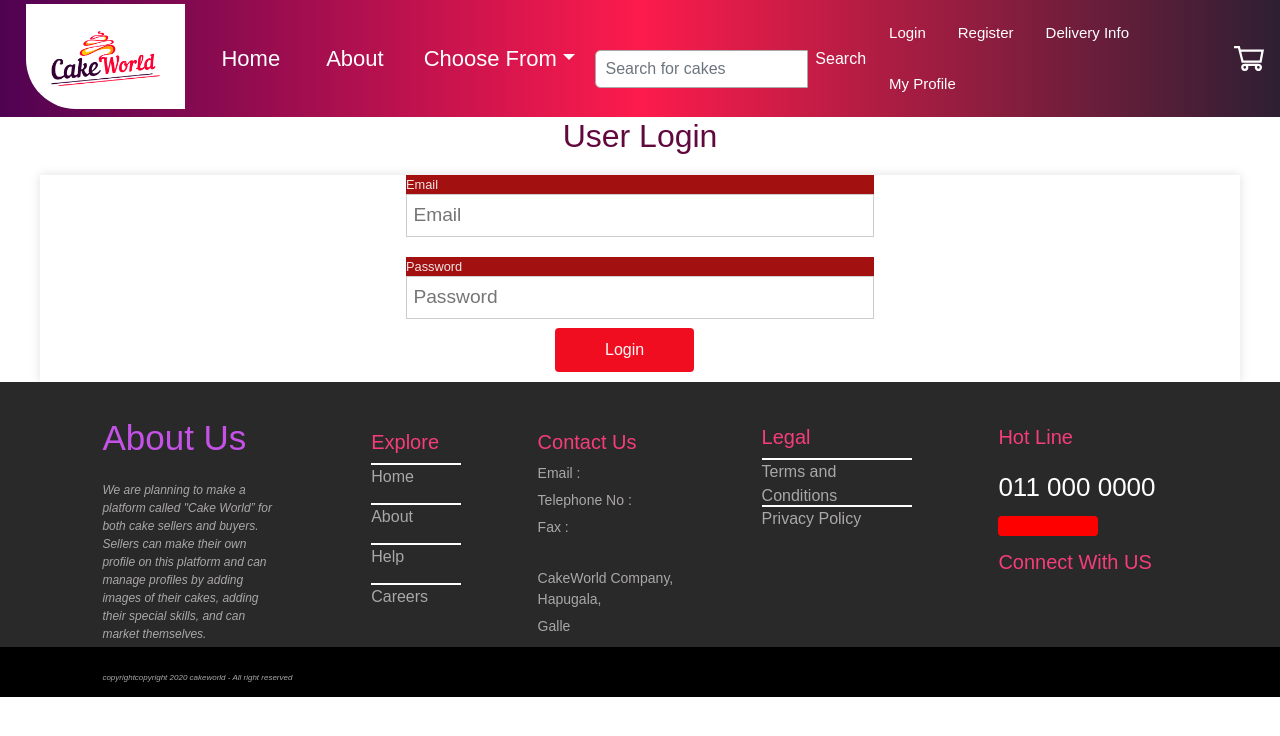
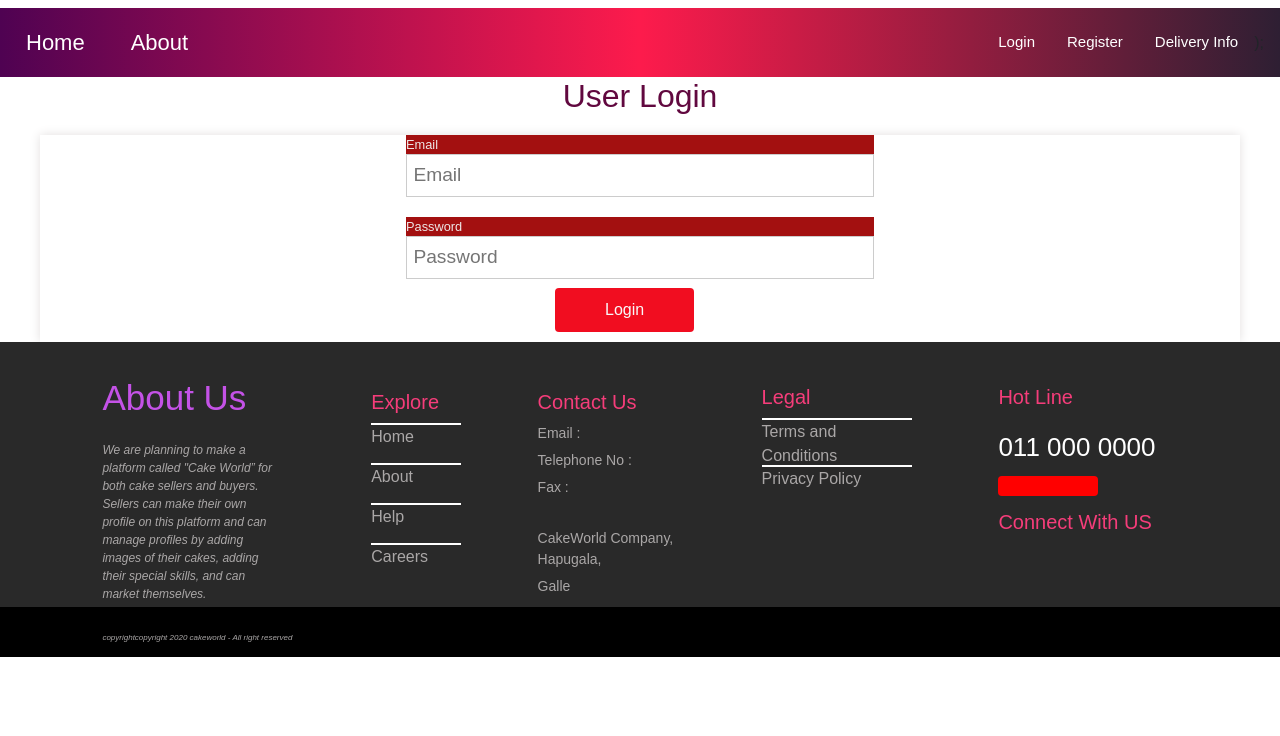
Before and after one commit to dumindack/Front_End, a React (Create React App) app: page /Login in a window 1280 px wide. Shown: the top 736 px of the page. Built offline with nearby package versions, Linux system fonts and the light colour scheme.

Commit message:
Login Logout navbar

```diff
--- a/src/Actions/Auth.js
+++ b/src/Actions/Auth.js
@@ -1,4 +1,5 @@
 import axois from "axios";
+
 
 
 
@@ -6,9 +7,13 @@ import {
 
   LOGIN_FAILED,
   LOGIN_SUCCESS,
+  LOGOUT,
+
+
 
 } from "./types";
 import { setAlert } from "./alert";
+
 
 
 //USER LOGIN
@@ -30,7 +35,9 @@ export const login = (email, password) => async (dispatch) => {
     dispatch({
       type: LOGIN_SUCCESS,
       payload: res.data,
+
     });
+
 
   } catch (error) {
 
@@ -41,6 +48,10 @@ export const login = (email, password) => async (dispatch) => {
     });
 
   }
+};
+
+export const logout = () => dispatch => {
+  dispatch({ type: LOGOUT });
 };
 
 
--- a/src/App.js
+++ b/src/App.js
@@ -16,6 +16,8 @@ import About from './components/Pages/About';
 import ProductList from './components/upload_product/ProductList'
 import store from "./store";
 import { Provider } from "react-redux";
+import PrivateRoute from './components/routing/PrivateRoute';
+import Alert from "./components/Layout/Alert";
 
 
   class App extends Component{
@@ -25,12 +27,13 @@ import { Provider } from "react-redux";
         <BrowserRouter>
           <div>
             <Navigationbar/>
+            <Alert />
               <div>
                 <Route exact path='/' component={Home}/>
                 <Route path='/Login' component={Login}/>
                 <Route path='/Register' component={Register}/>
                 <Route path='/GetSellers' component={GetSellers}/>
-                <Route path='/Admin' component={Admin}/>
+                <PrivateRoute exact path='/Admin' component={Admin}/>
                 <Route path='/GetBuyers' component={GetBuyers}/>
                 <Route path='/DeliveryInfo' component={DeliveryInfo}/>
                 <Route path='/About' component={About}/>
--- /dev/null
+++ b/src/components/Layout/Alert.js
@@ -0,0 +1,20 @@
+import React from 'react'
+import PropTypes from 'prop-types'
+import { connect } from 'react-redux';
+
+const Alert = ({ alerts }) =>
+  alerts.map((alert) => (
+    <div key={alert.id} className={`alert alert-${alert.alertType}`}>
+      {alert.msg}
+    </div>
+  ));
+
+Alert.propTypes = {
+    alerts: PropTypes.array.isRequired
+};
+
+const mapStateToProps = (state) => ({
+    alerts: state.alert
+});
+
+export default connect(mapStateToProps)(Alert);
--- a/src/components/Login.js
+++ b/src/components/Login.js
@@ -36,6 +36,10 @@ if (isAuthenticated) {
     return <Redirect to="/Admin" />;
   else if (user.role === "Seller")
     return <Redirect to="/upload_product/ProductList" />
+    else if (user.role === "Buyer")
+    return <Redirect to="/" />
+
+
   else
     console.log(user.role);
 }
@@ -81,10 +85,10 @@ if (isAuthenticated) {
 
 Login.propTypes = {
   login: PropTypes.func.isRequired,
-  isAuthenticated: PropTypes.bool,
-  setAlert:PropTypes.func.isRequired,
+  isAuthenticated: PropTypes.bool.isRequired,
   user: PropTypes.object.isRequired,
 };
+
 
 const mapStateToProps = (state) => ({
   isAuthenticated: state.auth.isAuthenticated,
--- a/src/components/Navigationbar.js
+++ b/src/components/Navigationbar.js
@@ -1,87 +1,122 @@
-import { NavDropdown } from 'react-bootstrap';
+
 import 'bootstrap/dist/css/bootstrap.min.css';
 import icon from '../Media/logo/logo.png';
 import './CSS/Navigationbar.css'
 import text from '../Media/logo/text.png'
 import Carticon from '../Media/icon/carticon.svg'
+import { Link } from "react-router-dom";
+import { logout } from "../Actions/Auth";
+import { connect } from 'react-redux';
+import PropTypes from "prop-types";
+import React, { Fragment } from "react";
 
 
-const Navigationbar = () =>{
-return(
+
+
+
+const Navigationbar = ({ auth: { isAuthenticated }, logout }) =>{
+  const authLinks = (
+    <div class="custom-container">
+        <nav class="navbar navbar-expand-sm navbar-custom">
+        <div class="topnav">
+              <div class="topnav-right">
+              <Link to="/" class="navbar-brand">Home</Link>
+              <Link to="/About" class="nav-link">About</Link>
+              <Link to="/upload_product/ProductList">My Profile</Link>
+
+
+                <Link to="/DeliveryInfo">Delivery Info</Link>
+
+                  <div className="carticon">
+
+                    <div>
+                      <Link to="/CartProducts">
+                      <img src={Carticon} alt="/"  width="30px"/>
+                      </Link>
+
+                    </div>
+                </div>
+
+
+
+        <a onClick={logout} href="#!">
+        <span >Logout</span>
+          </a>
+
+     </div>
+     </div>
+      </nav>
+      </div>
+  );
+  const guestLinks = (
 <div class="custom-container">
         <nav class="navbar navbar-expand-sm navbar-custom">
-            <a class="navbar-brand" href="#">
-              <a class="box">
-              <img
-                  src={icon}
-                  height="55"
-                  width="auto"
-              />
-              </a>
-            </a>
-            <a href="/" class="navbar-brand">Home</a>
-            <button class="navbar-toggler" type="button" data-toggle="collapse" data-target="#navbarCustom">
-                <i class="fa fa-bars fa-lg py-1 text-white"></i>
-            </button>
+            <Link to="/" class="navbar-brand">Home</Link>
+
             <div class="navbar-collapse collapse" id="navbarCustom">
                 <ul class="navbar-nav">
 
                     <li class="nav-item">
-                        <a class="nav-link" href="/About">About</a>
-                    </li>
-                    <li class="nav-item dropdown">
-                    <NavDropdown title="Choose From" id="basic-nav-dropdown">
-                      <NavDropdown.Item href="#action/3.1">Birthday Cakes</NavDropdown.Item>
-                      <NavDropdown.Item href="#action/3.2">Cup Cakes</NavDropdown.Item>
-                      <NavDropdown.Item href="#action/3.3">Wedding Cakes</NavDropdown.Item>
-                      <NavDropdown.Item href="#action/3.3">Other Design Cakes</NavDropdown.Item>
-                      <NavDropdown.Divider />
-                      <NavDropdown.Item href="#action/3.4"></NavDropdown.Item>
-                    </NavDropdown>
+                        <Link to="/About" class="nav-link">About</Link>
                     </li>
                 </ul>
-                <form class="d-flex input-group w-auto" >
-                  <input
-                    type="search"
-                    class="form-control"
-                    placeholder="Search for cakes"
-                    aria-label="Search"
-                  />
-                  <button
-                    class="search-button"
-                    type="button"
-                    data-mdb-ripple-color="dark">
-                    Search
-                  </button>
-                </form>
+            </div>
 
-            </div>
+
 
             <div class="topnav">
               <div class="topnav-right">
-                <a href="/Login">Login</a>
-                <a href="/Register">Register</a>
-                <a href="/DeliveryInfo">Delivery Info</a>
-                <a href="/upload_product/ProductList">My Profile</a>
+
+
+                <Link to="/Login">Login</Link>
+
+
+                <Link to="/Register">Register</Link>
+
+
+                <Link to="/DeliveryInfo">Delivery Info</Link>
+
+
+
+
+
               </div>
             </div>
-            <div>
-                  <div className="carticon">
-
-                    <div>
-                      <a href="/CartProducts">
-                      <img src={Carticon} alt="/"  width="30px"/>
-                      </a>
-                    </div>
-                </div>
-                </div>
-
-        </nav>
+            );
+            </nav>
         <div>
 
         </div>
     </div>
-      )
-}
+  )
 
-export default Navigationbar
+
+     return (
+    <nav className="navigationbar">
+      <h1>
+        <Link to="/">
+
+        </Link>
+      </h1>
+      <Fragment>
+      <Fragment>{isAuthenticated ? authLinks : guestLinks}</Fragment>
+      </Fragment>
+    </nav>
+  );
+     };
+
+
+
+
+
+
+Navigationbar.propTypes = {
+  logout: PropTypes.func.isRequired,
+  auth: PropTypes.object.isRequired,
+};
+
+const mapStateToProps = state => ({
+  auth: state.auth
+});
+
+export default connect(mapStateToProps, { logout })(Navigationbar);
--- /dev/null
+++ b/src/components/routing/PrivateRoute.js
@@ -0,0 +1,20 @@
+import React from 'react';
+import { Route, Redirect } from 'react-router-dom';
+import PropTypes from 'prop-types';
+import { connect } from 'react-redux';
+
+const PrivateRoute = ({ component: Component, auth: { isAuthenticated, loading }, ...rest }) => (
+    <Route {...rest} render={props => !isAuthenticated && !loading ?
+        (<Redirect to='/login' />) : (<Component {...props} />)} />
+);
+
+
+PrivateRoute.propTypes = {
+    auth: PropTypes.object.isRequired
+};
+
+const mapStateToProps = state => ({
+    auth: state.auth
+});
+
+export default connect(mapStateToProps)(PrivateRoute);
--- a/src/reducers/auth.js
+++ b/src/reducers/auth.js
@@ -28,7 +28,7 @@ export default function(state = initialState, action) {
                 user: payload
             }
 
-        case LOGIN_SUCCESS:
+       case LOGIN_SUCCESS:
             localStorage.setItem("token", payload.token);
             return {
                 ...state,
```
Also changed, not shown: src/Actions/types.js (line endings or trailing spaces), 1 other file (tests, documents, lock files or other folders).
